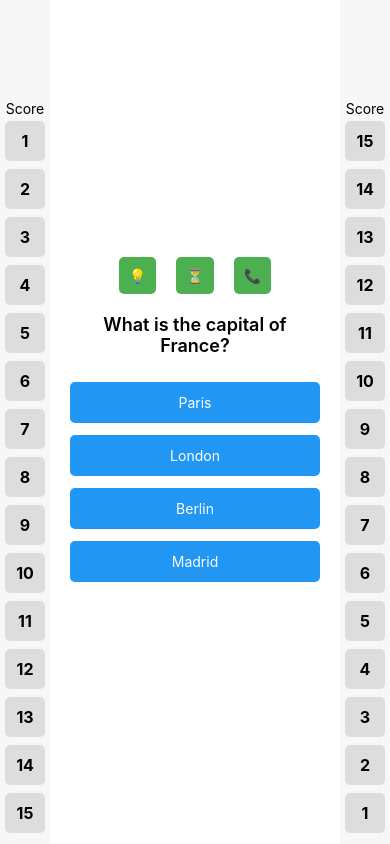
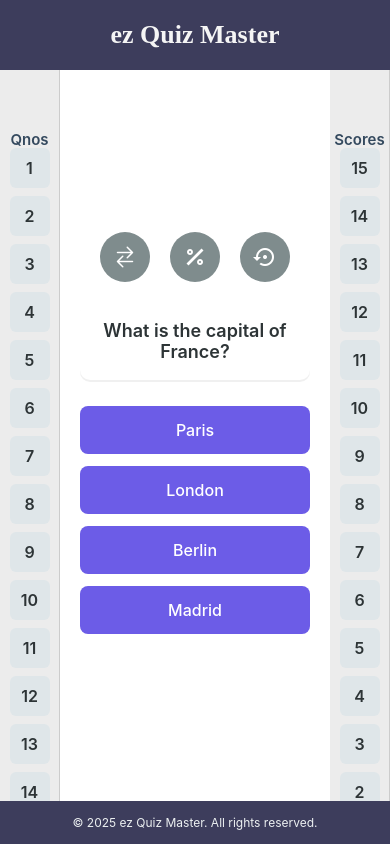
Before and after one commit to nagapplications/ezquizmasterui, a React Native app: screen / in a window 390 px wide. Built offline with nearby package versions, Linux system fonts and the light colour scheme.

Commit message:
added styles

```diff
--- a/App.tsx
+++ b/App.tsx
@@ -1,10 +1,34 @@
-import React from 'react';
-import { View, Text, StyleSheet, TouchableOpacity, ScrollView } from 'react-native';
+import React, { useState } from 'react';
+import { Modal } from 'react-native';
+
+import { View, Text, StyleSheet, TouchableOpacity, ScrollView, Platform } from 'react-native';
+import Ionicons from 'react-native-vector-icons/Ionicons';
+import MaterialCommunityIcons from 'react-native-vector-icons/MaterialCommunityIcons';
+
+const lifelines = [
+  {
+    label: 'Alternate Question',
+    icon: <Ionicons name="swap-horizontal" size={24} color="#fff" />,
+    description: 'This lifeline gives you an alternate question of the same difficulty level.',
+  },
+  {
+    label: '50-50',
+    icon: <MaterialCommunityIcons name="percent-outline" size={24} color="#fff" />,
+    description: 'This lifeline removes two incorrect options.',
+  },
+  {
+    label: 'Second Chance',
+    icon: <MaterialCommunityIcons name="backup-restore" size={24} color="#fff" />,
+    description: 'This lifeline gives you another chance if your first answer is wrong.',
+  },
+];
 
 const Sidebar = ({
+  label,
   items,
   reverseOrder = false,
 }: {
+  label: string;
   items: number[];
   reverseOrder?: boolean;
 }) => {
@@ -12,7 +36,7 @@ const Sidebar = ({
 
   return (
     <ScrollView contentContainerStyle={styles.sidebarContainer} showsVerticalScrollIndicator>
-      <Text>Score</Text>
+      <Text style={styles.sidebarLabel}>{label}</Text>
       {displayItems.map((num) => (
         <View key={num} style={styles.tile}>
           <Text style={styles.tileText}>{num}</Text>
@@ -24,28 +48,42 @@ const Sidebar = ({
 
 export default function App() {
   const questionNumbers = Array.from({ length: 15 }, (_, i) => i + 1);
-  const scores = Array.from({ length: 15 }, (_, i) => i + 1); // will reverse
+  const scores = Array.from({ length: 15 }, (_, i) => i + 1);
+  const [selectedLifeline, setSelectedLifeline] = useState<null | { label: string; description: string }>(null);
+
 
   return (
     <View style={styles.container}>
-      {/* Left sidebar: Questions 1–15 */}
-      <View style={styles.sidebar}>
-
-        <Sidebar items={questionNumbers} />
+      {/* Header */}
+      <View style={styles.header}>
+        <Text style={styles.headerText}>ez Quiz Master</Text>
       </View>
 
-      {/* Center content */}
+      {/* Main Content */}
+      <View style={styles.main}>
+        {/* Left Sidebar */}
+        <View style={styles.sidebar}>
+          <Sidebar label="Qnos" items={questionNumbers} />
+        </View>
+
+        {/* Center Content */}
         <View style={styles.center}>
           <View style={styles.lifelines}>
-          {['💡', '⏳', '📞'].map((symbol, i) => (
-            <TouchableOpacity key={i} style={styles.lifelineButton}>
-              <Text>{symbol}</Text>
+            {lifelines.map((lifeline, i) => (
+              <TouchableOpacity
+                key={i}
+                style={styles.lifelineButton}
+                onPress={() => setSelectedLifeline(lifeline)}
+              >
+                {lifeline.icon}
               </TouchableOpacity>
             ))}
           </View>
+
           <View style={styles.questionBox}>
             <Text style={styles.questionText}>What is the capital of France?</Text>
           </View>
+
           <View style={styles.options}>
             {['Paris', 'London', 'Berlin', 'Madrid'].map((opt, i) => (
               <TouchableOpacity key={i} style={styles.optionButton}>
@@ -55,23 +93,81 @@ export default function App() {
           </View>
         </View>
 
-      {/* Right sidebar: Scores 15–1 */}
+        {/* Right Sidebar */}
         <View style={styles.sidebar}>
-        <Sidebar items={scores} reverseOrder />
+          <Sidebar label="Scores" items={scores} reverseOrder />
         </View>
+      </View>
+
+      {/* Footer */}
+      <View style={styles.footer}>
+        <Text style={styles.footerText}>© 2025 ez Quiz Master. All rights reserved.</Text>
+      </View>
+
+
+      {selectedLifeline && (
+        <Modal transparent={true} animationType="fade" visible={true}>
+          <View style={styles.modalOverlay}>
+            <View style={styles.modalBox}>
+              <Text style={styles.modalTitle}>{selectedLifeline.label}</Text>
+              <Text style={styles.modalDescription}>{selectedLifeline.description}</Text>
+              <View style={styles.modalButtons}>
+                <TouchableOpacity style={styles.modalCancel} onPress={() => setSelectedLifeline(null)}>
+                  <Text style={styles.modalButtonText}>Cancel</Text>
+                </TouchableOpacity>
+                <TouchableOpacity
+                  style={styles.modalUse}
+                  onPress={() => {
+                    // handle lifeline use
+                    setSelectedLifeline(null);
+                  }}
+                >
+                  <Text style={styles.modalButtonText}>Use '{selectedLifeline.label}'</Text>
+                </TouchableOpacity>
+              </View>
+            </View>
+          </View>
+        </Modal>
+      )}
     </View>
   );
 }
 
 const styles = StyleSheet.create({
-  container: { flex: 1, flexDirection: 'row' },
+  container: {
+    flex: 1,
+    backgroundColor: '',
+  },
+  header: {
+    paddingVertical: 20,
+    backgroundColor: '#3d3d5c',
+    alignItems: 'center',
+  },
+  headerText: {
+    fontSize: 26,
+    color: '#f5f5f5',
+    fontWeight: 'bold',
+    fontFamily: Platform.OS === 'ios' ? 'Avenir-Next' : 'sans-serif-medium',
+  },
+  main: {
+    flex: 1,
+    flexDirection: 'row',
+  },
   sidebar: {
-    width: 50,
-    backgroundColor: '#f7f7f7',
+    width: 60,
+    backgroundColor: '#ececec',
+    borderRightWidth: 1,
+    borderRightColor: '#ccc',
   },
   sidebarContainer: {
     alignItems: 'center',
-    paddingVertical: 100,
+    paddingVertical: 60,
+  },
+  sidebarLabel: {
+    fontWeight: '600',
+    fontSize: 15,
+    marginBottom: -5,
+    color: '#34495e',
   },
   tile: {
     width: 40,
@@ -79,26 +175,124 @@ const styles = StyleSheet.create({
     marginVertical: 4,
     justifyContent: 'center',
     alignItems: 'center',
-    backgroundColor: '#ddd',
+    backgroundColor: '#dfe6e9',
+    borderRadius: 6,
+  },
+  tileText: {
+    fontSize: 16,
+    fontWeight: '600',
+    color: '#2d3436',
+  },
+  center: {
+    flex: 1,
+    padding: 20,
+    justifyContent: 'center',
+    alignItems: 'center',
+  },
+  lifelines: {
+    flexDirection: 'row',
+    marginBottom: 20,
+  },
+  lifelineButton: {
+    marginHorizontal: 10,
+    padding: 12,
+    backgroundColor: '#7f8c8d',
+    borderRadius: 30,
+    width: 50,
+    height: 50,
+    justifyContent: 'center',
+    alignItems: 'center',
+  },
+  questionBox: {
+    marginBottom: 20,
+    padding: 18,
+    backgroundColor: '#ffffff',
+    borderRadius: 10,
+    elevation: 2,
+    shadowColor: '#000',
+    shadowOpacity: 0.06,
+    shadowOffset: { width: 0, height: 2 },
+  },
+  questionText: {
+    fontSize: 18,
+    fontWeight: '600',
+    textAlign: 'center',
+    color: '#2d3436',
+  },
+  options: {
+    width: '100%',
+  },
+  optionButton: {
+    backgroundColor: '#6c5ce7',
+    padding: 14,
+    marginVertical: 6,
+    borderRadius: 8,
+  },
+  optionText: {
+    color: '#fff',
+    textAlign: 'center',
+    fontSize: 16,
+    fontWeight: '500',
+  },
+  footer: {
+    paddingVertical: 14,
+    backgroundColor: '#3d3d5c',
+    alignItems: 'center',
+  },
+  footerText: {
+    color: '#ecf0f1',
+    fontSize: 12,
+  },
+  modalOverlay: {
+    position: 'absolute',
+    top: 0, left: 0, right: 0, bottom: 0,
+    backgroundColor: 'rgba(0, 0, 0, 0.4)',
+    justifyContent: 'center',
+    alignItems: 'center',
+    padding: 20,
+    zIndex: 10,
+  },
+  modalBox: {
+    backgroundColor: '#fff',
+    borderRadius: 10,
+    padding: 20,
+    width: '100%',
+    maxWidth: 320,
+    elevation: 5,
+  },
+  modalTitle: {
+    fontSize: 18,
+    fontWeight: 'bold',
+    marginBottom: 10,
+    fontFamily: 'PlayfairDisplay_700Bold',
+    color: '#2c3e50',
+  },
+  modalDescription: {
+    fontSize: 14,
+    color: '#2c3e50',
+    marginBottom: 20,
+  },
+  modalButtons: {
+    flexDirection: 'row',
+    justifyContent: 'flex-end',
+  },
+  modalCancel: {
+    marginRight: 10,
+    paddingVertical: 8,
+    paddingHorizontal: 14,
+    backgroundColor: '#bdc3c7',
     borderRadius: 5,
   },
-  tileText: { fontSize: 16, fontWeight: 'bold' },
-  center: { flex: 1, padding: 20, justifyContent: 'center', alignItems: 'center' },
-  lifelines: { flexDirection: 'row', marginBottom: 20 },
-  lifelineButton: {
-    marginHorizontal: 10,
-    padding: 10,
-    backgroundColor: '#4caf50',
+  modalUse: {
+    paddingVertical: 8,
+    paddingHorizontal: 14,
+    backgroundColor: '#8e44ad',
     borderRadius: 5,
   },
-  questionBox: { marginBottom: 20 },
-  questionText: { fontSize: 18, fontWeight: '600', textAlign: 'center' },
-  options: { width: '100%' },
-  optionButton: {
-    backgroundColor: '#2196f3',
-    padding: 12,
-    marginVertical: 6,
-    borderRadius: 5,
+  modalButtonText: {
+    color: '#fff',
+    fontWeight: '600',
+    fontSize: 14,
   },
-  optionText: { color: '#fff', textAlign: 'center' },
+
 });
--- a/package.json
+++ b/package.json
@@ -10,9 +10,10 @@
     "test": "jest"
   },
   "dependencies": {
+    "@react-native/new-app-screen": "0.80.0",
     "react": "19.1.0",
     "react-native": "0.80.0",
-    "@react-native/new-app-screen": "0.80.0"
+    "react-native-vector-icons": "^10.2.0"
   },
   "devDependencies": {
     "@babel/core": "^7.25.2",
@@ -27,6 +28,7 @@
     "@react-native/typescript-config": "0.80.0",
     "@types/jest": "^29.5.13",
     "@types/react": "^19.1.0",
+    "@types/react-native-vector-icons": "^6.4.18",
     "@types/react-test-renderer": "^19.1.0",
     "eslint": "^8.19.0",
     "jest": "^29.6.3",
```
Also changed, not shown: 1 other file (tests, documents, lock files or other folders). Lines whose indentation alone changed are shown as unchanged.
